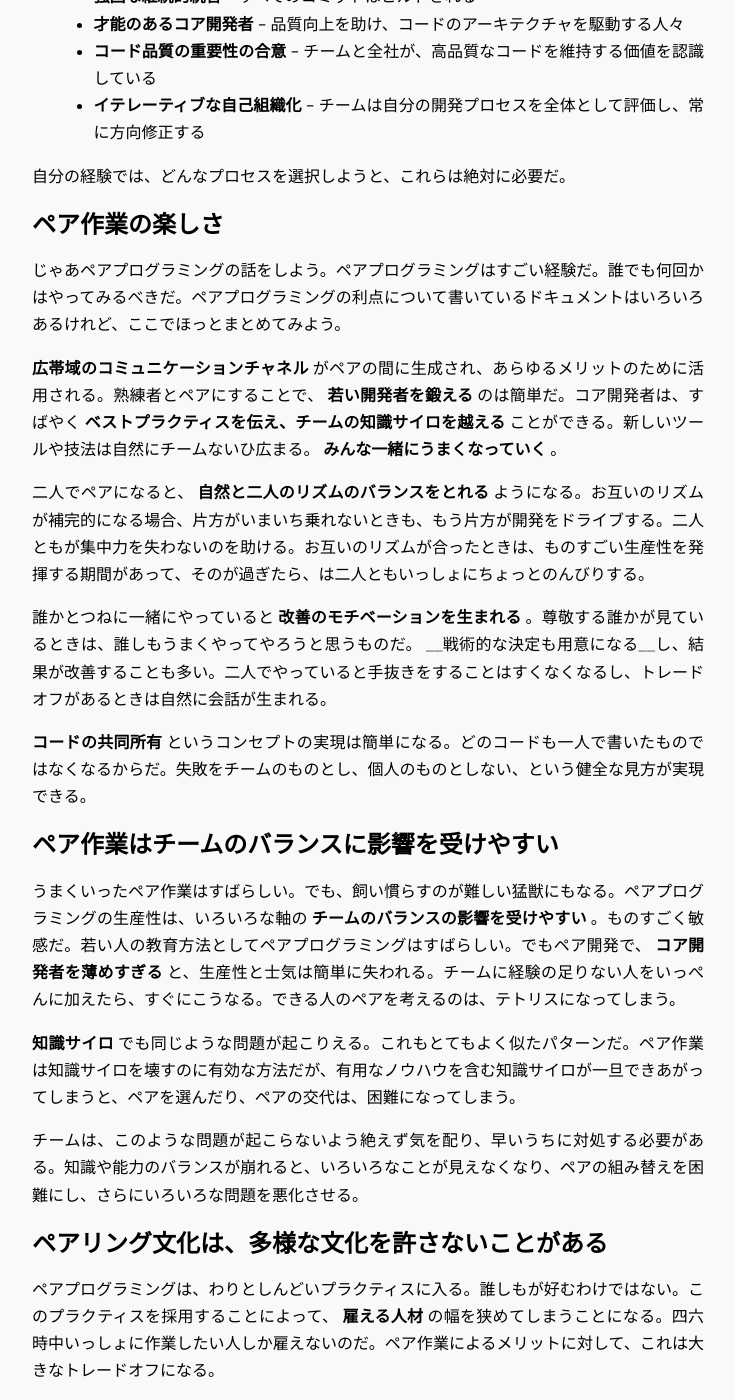
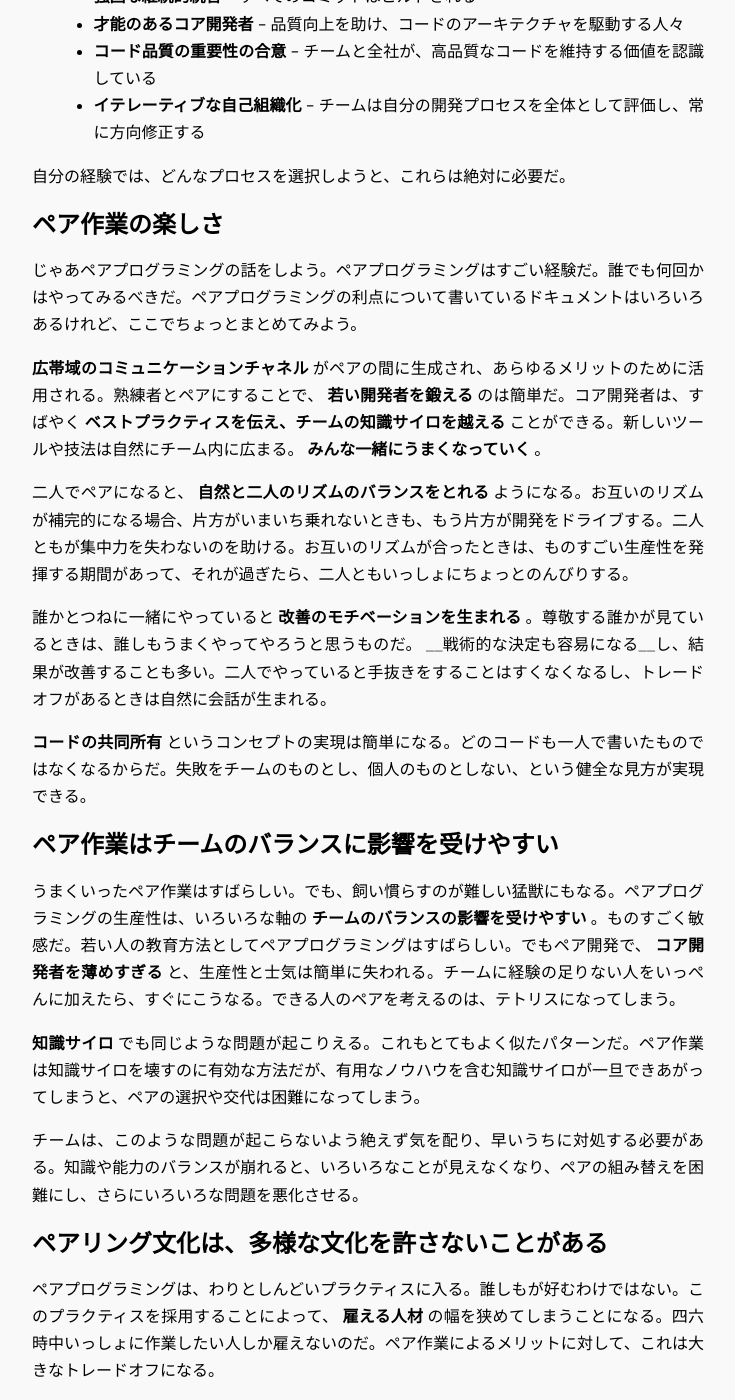
Before and after one commit to phinze/phinze.github.io, a Jekyll site: the page built from _posts/2013-12-08-pairing-vs-code-review-japanese.markdown, in a window 1280 px wide and 1400 px high, scrolled down 1066 px. Shown: the whole window, without its empty margins (272-1007 px from the left). Built offline with Jekyll 4.4.1, drawn with Linux system fonts in a browser that asks for light colours; Markdown is read by kramdown in place of the engine named in the settings; some of the changed text lies outside the part shown.

Commit message:
Fixed some typos.  Should've been peer-reviewed ;p

```diff
--- a/_posts/2013-12-08-pairing-vs-code-review-japanese.markdown
+++ b/_posts/2013-12-08-pairing-vs-code-review-japanese.markdown
@@ -29,13 +29,13 @@
 
 ## ペア作業の楽しさ
 
-じゃあペアプログラミングの話をしよう。ペアプログラミングはすごい経験だ。誰でも何回かはやってみるべきだ。ペアプログラミングの利点について書いているドキュメントはいろいろあるけれど、ここでほっとまとめてみよう。
+じゃあペアプログラミングの話をしよう。ペアプログラミングはすごい経験だ。誰でも何回かはやってみるべきだ。ペアプログラミングの利点について書いているドキュメントはいろいろあるけれど、ここでちょっとまとめてみよう。
 
-__広帯域のコミュニケーションチャネル__ がペアの間に生成され、あらゆるメリットのために活用される。熟練者とペアにすることで、 __若い開発者を鍛える__ のは簡単だ。コア開発者は、すばやく __ベストプラクティスを伝え、チームの知識サイロを越える__ ことができる。新しいツールや技法は自然にチームないひ広まる。 __みんな一緒にうまくなっていく__ 。
+__広帯域のコミュニケーションチャネル__ がペアの間に生成され、あらゆるメリットのために活用される。熟練者とペアにすることで、 __若い開発者を鍛える__ のは簡単だ。コア開発者は、すばやく __ベストプラクティスを伝え、チームの知識サイロを越える__ ことができる。新しいツールや技法は自然にチーム内に広まる。 __みんな一緒にうまくなっていく__ 。
 
-二人でペアになると、 __自然と二人のリズムのバランスをとれる__ ようになる。お互いのリズムが補完的になる場合、片方がいまいち乗れないときも、もう片方が開発をドライブする。二人ともが集中力を失わないのを助ける。お互いのリズムが合ったときは、ものすごい生産性を発揮する期間があって、そのが過ぎたら、は二人ともいっしょにちょっとのんびりする。
+二人でペアになると、 __自然と二人のリズムのバランスをとれる__ ようになる。お互いのリズムが補完的になる場合、片方がいまいち乗れないときも、もう片方が開発をドライブする。二人ともが集中力を失わないのを助ける。お互いのリズムが合ったときは、ものすごい生産性を発揮する期間があって、それが過ぎたら、二人ともいっしょにちょっとのんびりする。
 
-誰かとつねに一緒にやっていると __改善のモチベーションを生まれる__ 。尊敬する誰かが見ているときは、誰しもうまくやってやろうと思うものだ。 __戦術的な決定も用意になる__し、結果が改善することも多い。二人でやっていると手抜きをすることはすくなくなるし、トレードオフがあるときは自然に会話が生まれる。
+誰かとつねに一緒にやっていると __改善のモチベーションを生まれる__ 。尊敬する誰かが見ているときは、誰しもうまくやってやろうと思うものだ。 __戦術的な決定も容易になる__し、結果が改善することも多い。二人でやっていると手抜きをすることはすくなくなるし、トレードオフがあるときは自然に会話が生まれる。
 
 __コードの共同所有__ というコンセプトの実現は簡単になる。どのコードも一人で書いたものではなくなるからだ。失敗をチームのものとし、個人のものとしない、という健全な見方が実現できる。
 
@@ -43,7 +43,7 @@
 
 うまくいったペア作業はすばらしい。でも、飼い慣らすのが難しい猛獣にもなる。ペアプログラミングの生産性は、いろいろな軸の __チームのバランスの影響を受けやすい__ 。ものすごく敏感だ。若い人の教育方法としてペアプログラミングはすばらしい。でもペア開発で、 __コア開発者を薄めすぎる__ と、生産性と士気は簡単に失われる。チームに経験の足りない人をいっぺんに加えたら、すぐにこうなる。できる人のペアを考えるのは、テトリスになってしまう。
 
-__知識サイロ__ でも同じような問題が起こりえる。これもとてもよく似たパターンだ。ペア作業は知識サイロを壊すのに有効な方法だが、有用なノウハウを含む知識サイロが一旦できあがってしまうと、ペアを選んだり、ペアの交代は、困難になってしまう。
+__知識サイロ__ でも同じような問題が起こりえる。これもとてもよく似たパターンだ。ペア作業は知識サイロを壊すのに有効な方法だが、有用なノウハウを含む知識サイロが一旦できあがってしまうと、ペアの選択や交代は困難になってしまう。
 
 チームは、このような問題が起こらないよう絶えず気を配り、早いうちに対処する必要がある。知識や能力のバランスが崩れると、いろいろなことが見えなくなり、ペアの組み替えを困難にし、さらにいろいろな問題を悪化させる。
 
@@ -59,7 +59,7 @@
 
 ペア作業は、知識を共有しながら着実に作業をすすめるすばらしい方法だ。ただし、より深い知識や創造性が必要な判断には害になることもありえる。システム設計やアーキテクチャなど大きな問題にとりくんでいるときに、そのような判断が必要となる。
 
-経験の少ない開発者とペアを組んでいるとき、コード設計における熟練開発者の判断は、 __自然とやっつけてしまうこと__　に傾く。ペアの作業の "時間の無駄" を避けようとしてしまう。ペアを待たせるプレッシャーのない場合と比べると、結果として劣った設計になることもある。
+経験の少ない開発者とペアを組んでいるとき、コード設計における熟練開発者の判断は __自然とやっつけてしまうこと__に傾く。ペアの作業の "時間の無駄" を避けようとしてしまう。ペアを待たせるプレッシャーのない場合と比べると、結果として劣った設計になることもある。
 
 [ハンモック問題]: https://www.youtube.com/watch?v=f84n5oFoZBc
 
@@ -75,17 +75,17 @@
 
 ペアの場合と違い、 __深い問題__ に取り組む障害はない。ホワイトボードとともに１時間部屋にこもったり、散歩に行ったり、情報をググったり、学術論文を印刷してから読んだりなど、ペアでは難しいことも、何だってやってよい。 __問題解決技法のツールボックスが拡大__ するようなものだ。コード構築のプロセス全体に利益がある。
 
-コードレビューを行っているチームでは、 __あなたはコードで判断される。__ 同僚とプロとしてコンタクトするのは、まず第一にコードを介してとなるからだ。このことは、このような環境で働きやすい __多様な人材タイプ__ を雇えることを意味する。いっしょに遊びに行ったりはしたくないが、書くコードはすばらしく堅牢な人を、喜んでチームに迎え入れることができる。
+コードレビューを行っているチームでは、 __あなたはコードで判断される。__ 同僚とプロとしてコンタクトするのは、まず第一にコードを介してとなるからだ。このことは、このような環境で働きやすい __多様な人材タイプ__ を雇えることを意味する。いっしょに遊びに行ったりはしたくないが、すばらしく堅牢なコードを書く人を、喜んでチームに迎え入れることができる。
 
 __コードレビューは非同期である。__ これが多くの利益をもたらす。まず、チームは、メンバーが __柔軟なスケジュール__ で働くことを許容しやすくなる。ある人は午前５時から正午までが集中できる時間帯という人がいても、まったく問題ない。夕方からナイトスクールに通って、その後に働きたい人がいても大丈夫だ。また、戦略的に __コードレビューを分散__ できる。経験のある開発者が、ある種類のコードを必ずレビューするようにすることで、品質をさらに制御し、バグが本番環境で見つかるのを防ぐことができる。
 
-自分が気がついたのは、ペア環境と比べて、コードレビューをやると __自分の価値をより意識する__ ということだ。ペア環境では、自分の好み、「ここはこうじゃないと許さねぇ」ですんだことが、コードレビューでは変更を提案するかどうかを判断するのに、十分な理由を説明できるかを考えるようになる。このことで、、自分の考えを確認することと、考えを改めるにのを、なんとかやることができた。これについては、また書こうと思う。
+自分が気がついたのは、ペア環境と比べて、コードレビューをやると __自分の価値をより意識する__ ということだ。ペア環境では、自分の好み、「ここはこうじゃないと許さねぇ」ですんだことが、コードレビューでは変更を提案するかどうかを判断するのに、十分な理由を説明できるかを考えるようになる。このことで、、自分の考えを確認すること(と考えを改めること)を、なんとかやることができた。これについては、また書こうと思う。
 
 ## コードレビューでは仲良くなったりしない
 ペア文化とコードレビュー文化で一番顕著な違いは、コードレビュー文化のもとでは、日々の
-コードを書く作業の間、あなたは __ひとりぼっち__ ということだ。心地よいと思う性格の人にとってはメリットだろうけれど、自分にとっては障害になり得る変化だった。
+コードを書く作業の間、あなたは __ひとりぼっち__ ということだ。それをメリットと考える性格の人もいるだろうが、自分にとっては障害になり得る変化だった。
 
-もちろん、軽減する方法はいくらでもある。他の役割の同僚と一緒に出かけたりね。社会的なつながり方が大きく異なる二つの文化を経験したことで、37signals のリモート勤務の議論を呼んでみる気になった。ちょっと反応してみよう。
+もちろん、軽減する方法はいくらでもある。他の役割の同僚と一緒に出かけたりね。社会的なつながり方が大きく異なる二つの文化を経験したことで、37signals のリモート勤務の議論を読んでみよう気になった。ここに反応を書くかもしれない。
 
 ## プライバシー対自律
 
```
